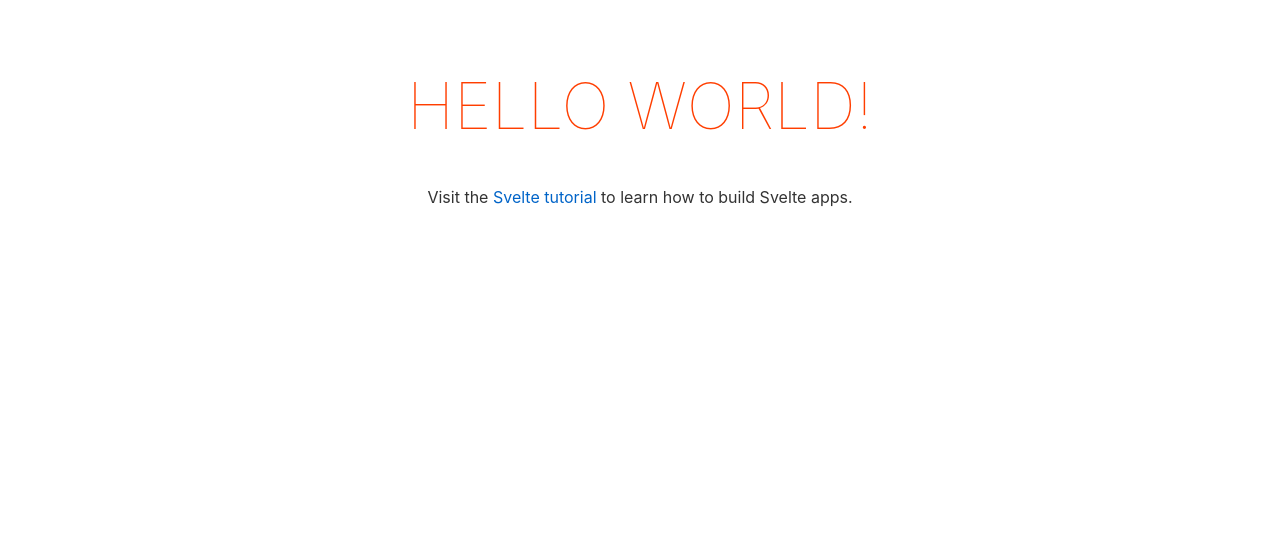
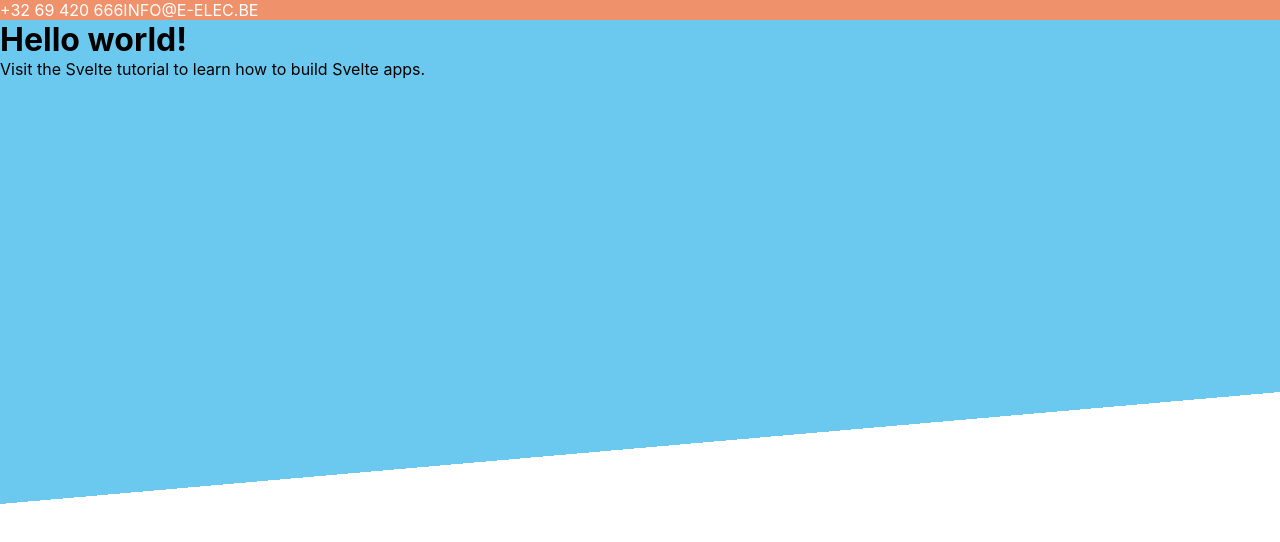
Before and after one commit to MiroMatton/E-ELEC, a Svelte app: page / in a window 1280 px wide. Shown: the top 542 px of the page. Built offline with nearby package versions, Linux system fonts and the light colour scheme.

Commit message:
:art: header styles added

```diff
--- a/index.html
+++ b/index.html
@@ -1,13 +1,13 @@
 <!DOCTYPE html>
 <html lang="en">
   <head>
-		<meta charset="utf-8">
-		<meta name="viewport" content="width=device-width,initial-scale=1">
+    <meta charset="utf-8" />
+    <meta name="viewport" content="width=device-width,initial-scale=1" />
 
     <title>Svelte app</title>
 
-		<link rel="icon" type="image/png" href="/favicon.png">
-		<link rel="stylesheet" type="text/css" href="/src/styles/index.scss">
+    <link rel="icon" type="image/png" href="/favicon.png" />
+    <link rel="stylesheet" type="text/css" href="/src/styles/index.scss" />
   </head>
   <body>
     <noscript>Please enable JavaScript to view this application.</noscript>
--- a/package.json
+++ b/package.json
@@ -9,6 +9,8 @@
     "@sveltejs/vite-plugin-svelte": "^1.0.0-next.15",
     "@vitejs/plugin-legacy": "^1.5.1",
     "autoprefixer": "^10.3.1",
+    "prettier": "^2.5.1",
+    "prettier-plugin-svelte": "^2.6.0",
     "sass": "^1.37.5",
     "svelte": "^3.42.1",
     "svelte-preprocess": "^4.7.4",
--- a/src/App.svelte
+++ b/src/App.svelte
@@ -1,14 +1,38 @@
 <script lang="ts">
-	let name: string = 'world';
+  let name: string = "world";
 </script>
 
-<main>
+<header>
+  <div class="topBar">
+    <a href="tel:+32 69 420 666">+32 69 420 666</a>
+    <a
+      href="mailto: INFO@E-ELEC.BE
+    "
+      >INFO@E-ELEC.BE
+    </a>
+  </div>
   <h1>Hello {name}!</h1>
-	<p>Visit the <a href="https://svelte.dev/tutorial">Svelte tutorial</a> to learn how to build Svelte apps.</p>
-</main>
+  <p>
+    Visit the <a href="https://svelte.dev/tutorial">Svelte tutorial</a> to learn
+    how to build Svelte apps.
+  </p>
+</header>
+<main />
 
 <style lang="scss">
-	main {
+  header {
+    height: 70vh;
+    background: linear-gradient(-5deg, white 25%, #6bc9ef 25%);
+  }
+
+  .topBar {
+    background-color: #ef916b;
+    color: white;
+    display: flex;
+    align-items: flex-end;
+  }
+
+  .wrapper {
     text-align: center;
     padding: 1em;
     max-width: 240px;
--- a/src/styles/index.scss
+++ b/src/styles/index.scss
@@ -1,31 +1,43 @@
-html, body {
+html,
+body {
   position: relative;
   width: 100%;
   height: 100%;
+}
 
-	&:placeholder {
-		color: red;
-		tab-size:4;
+html {
+  scroll-behavior: smooth;
+  box-sizing: border-box;
+  @media (max-width: 1000px) {
+    font-size: calc(12px + 0.4vw);
   }
 }
 
 body {
-	color: #333;
-	margin: 0;
-	padding: 8px;
   box-sizing: border-box;
-	font-family: -apple-system, BlinkMacSystemFont, "Segoe UI", Roboto, Oxygen-Sans, Ubuntu, Cantarell, "Helvetica Neue", sans-serif;
+  font-family: -apple-system, BlinkMacSystemFont, "Segoe UI", Roboto,
+    Oxygen-Sans, Ubuntu, Cantarell, "Helvetica Neue", sans-serif;
 }
 
-a {
-	color: rgb(0,100,200);
-	text-decoration: none;
-
-	&:hover {
-		text-decoration: underline;
+*,
+*::before,
+*::after {
+  box-sizing: inherit;
 }
 
-	&:visited {
-		color: rgb(0,80,160);
+body,
+h1,
+h2,
+h3,
+p {
+  margin: 0;
+  padding: 0;
 }
+
+a,
+a:hover,
+a:focus,
+a:active {
+  text-decoration: none;
+  color: inherit;
 }
```
Also changed, not shown: public/favicon.png. Lines whose indentation alone changed are shown as unchanged.
